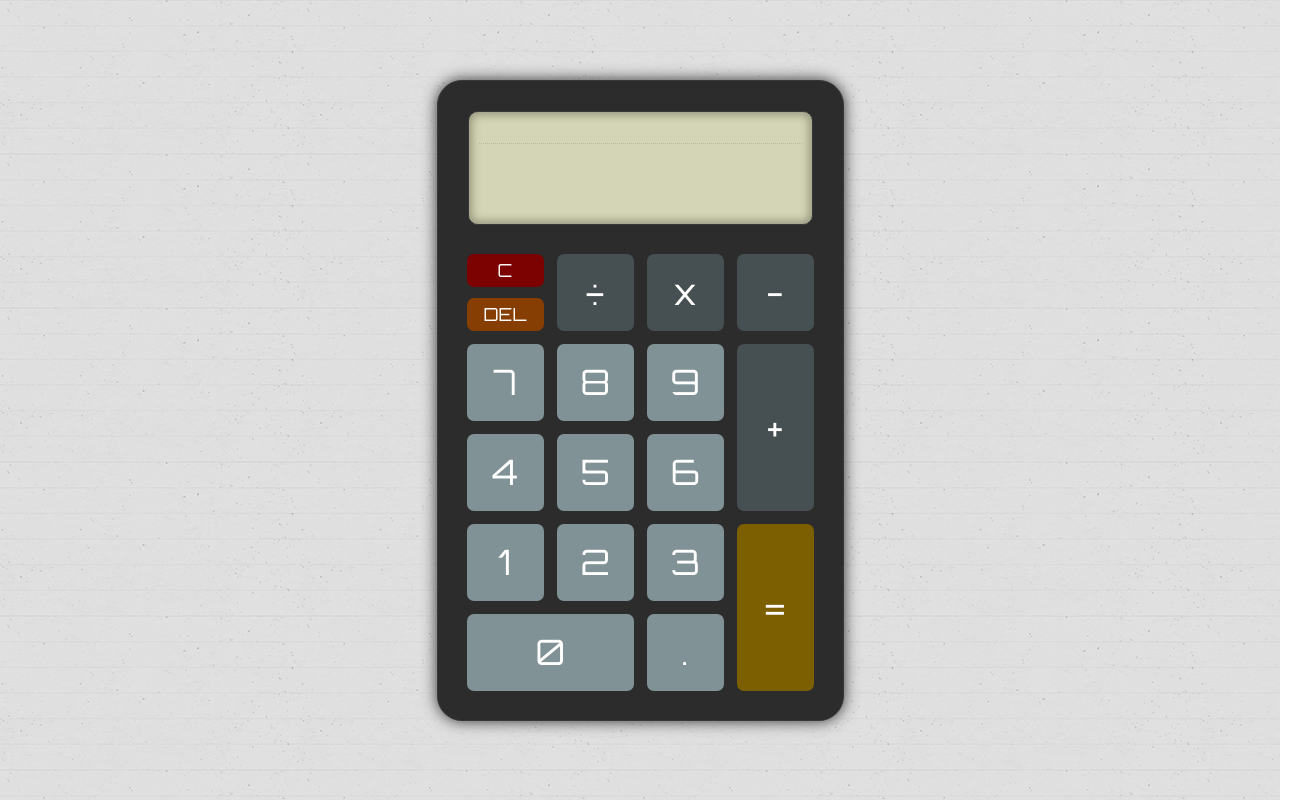
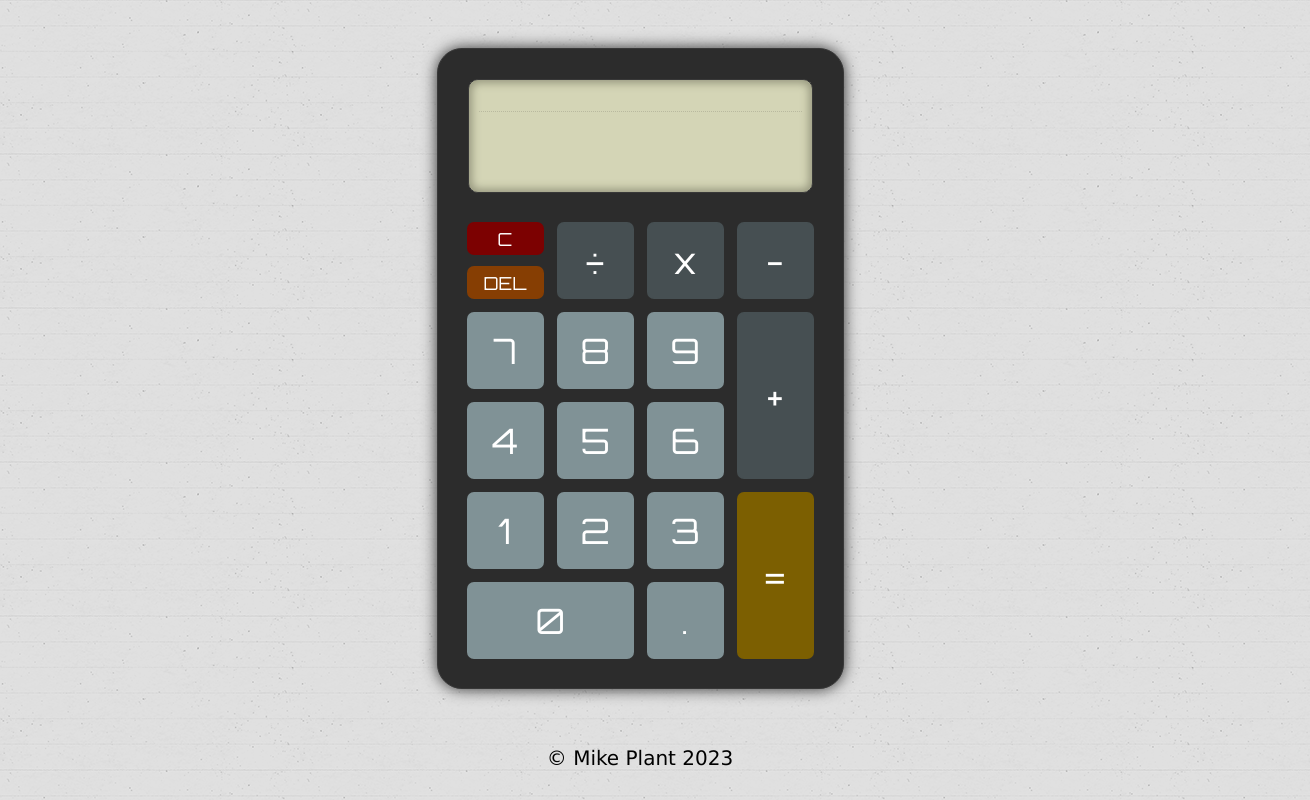
Before and after one commit to mikeplant/calculator, a plain HTML site: page index.html in a window 1280 px wide. Shown: the whole page, 1310 px wide, since content can reach past the window. Drawn offline with Linux system fonts and the light colour scheme.

Commit message:
Update styling

```diff
--- a/css/style.css
+++ b/css/style.css
@@ -1,21 +1,14 @@
 body {
   box-sizing: border-box;
   display: flex;
+  flex-direction: column;
+  align-items: center;
   justify-content: center;
-  height: 100vh;
+  min-height: 100vh;
   margin: 0;
-  padding: 0;
+  padding-top: 35px;
   background-color: rgb(255, 255, 255);
-}
-
-.content {
   background-image: url(../images/notebook.png);
-  background-color: rgb(255, 251, 241);
-  flex: 1;
-  width: 70vw;
-  display: flex;
-  justify-content: center;
-  align-items: center;
 }
 
 .calc-container {
@@ -23,9 +16,11 @@ body {
   background-color: rgb(44, 44, 44);
   box-shadow: 0 0 15px #313131;
   min-height: 540px;
+  min-width: 345px;
   width: 345px;
   display: flex;
   flex-direction: column;
+  margin: auto 0;
   padding: 30px;
   border-radius: 25px;
 }
@@ -153,3 +148,12 @@ button:active {
   align-items: center;
   gap: 15px;
 }
+
+footer {
+  width: 100vw;
+  text-align: center;
+  margin-top: auto;
+  padding: 30px;
+  font-size: 20px;
+  font-family: Verdana, Geneva, Tahoma, sans-serif;
+}
--- a/index.html
+++ b/index.html
@@ -12,7 +12,6 @@
   <title>Calculator</title>
 </head>
 <body>
-  <div class="content">
   <div class="calc-container">
     <div class="display">
       <p class="input-display">
@@ -49,6 +48,6 @@
       </div>
     </div>
   </div>
-  </div>
+  <footer>&copy Mike Plant 2023</footer>
 </body>
 </html>
```
Lines whose indentation alone changed are shown as unchanged.
